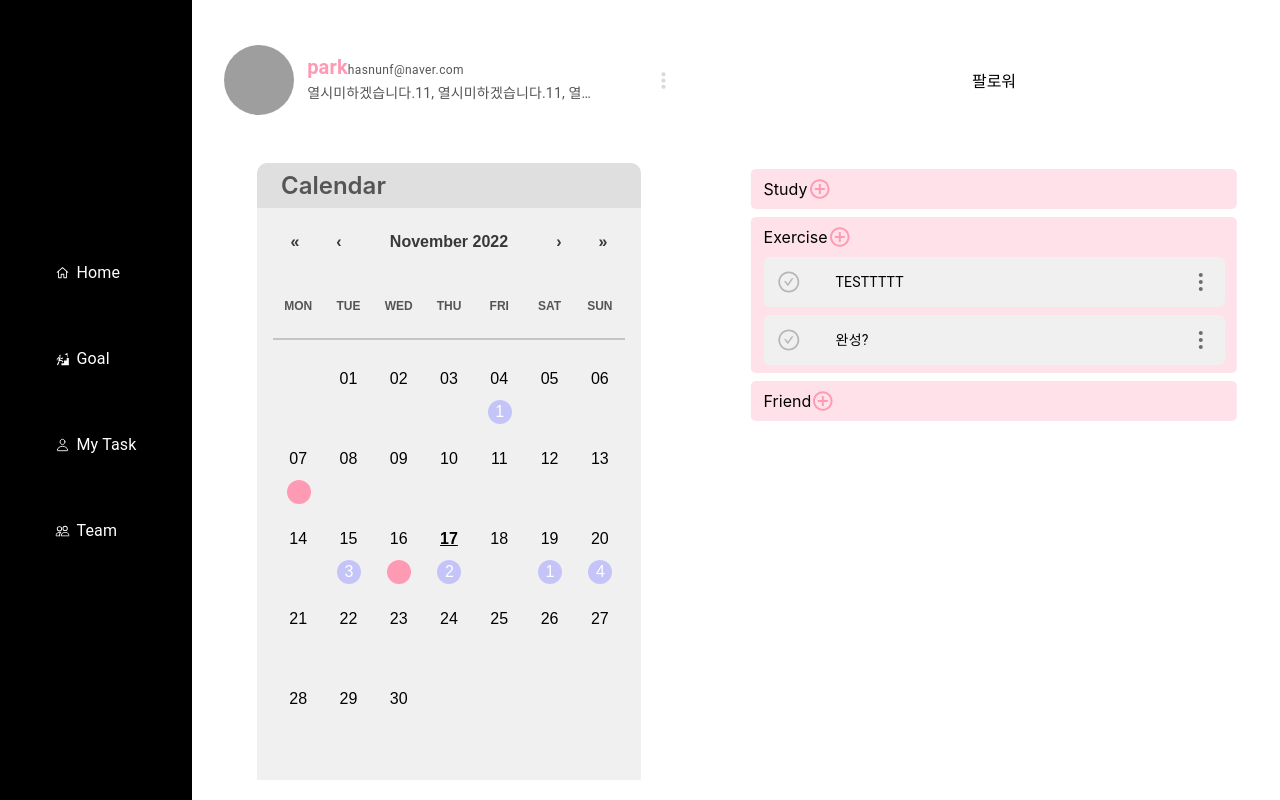
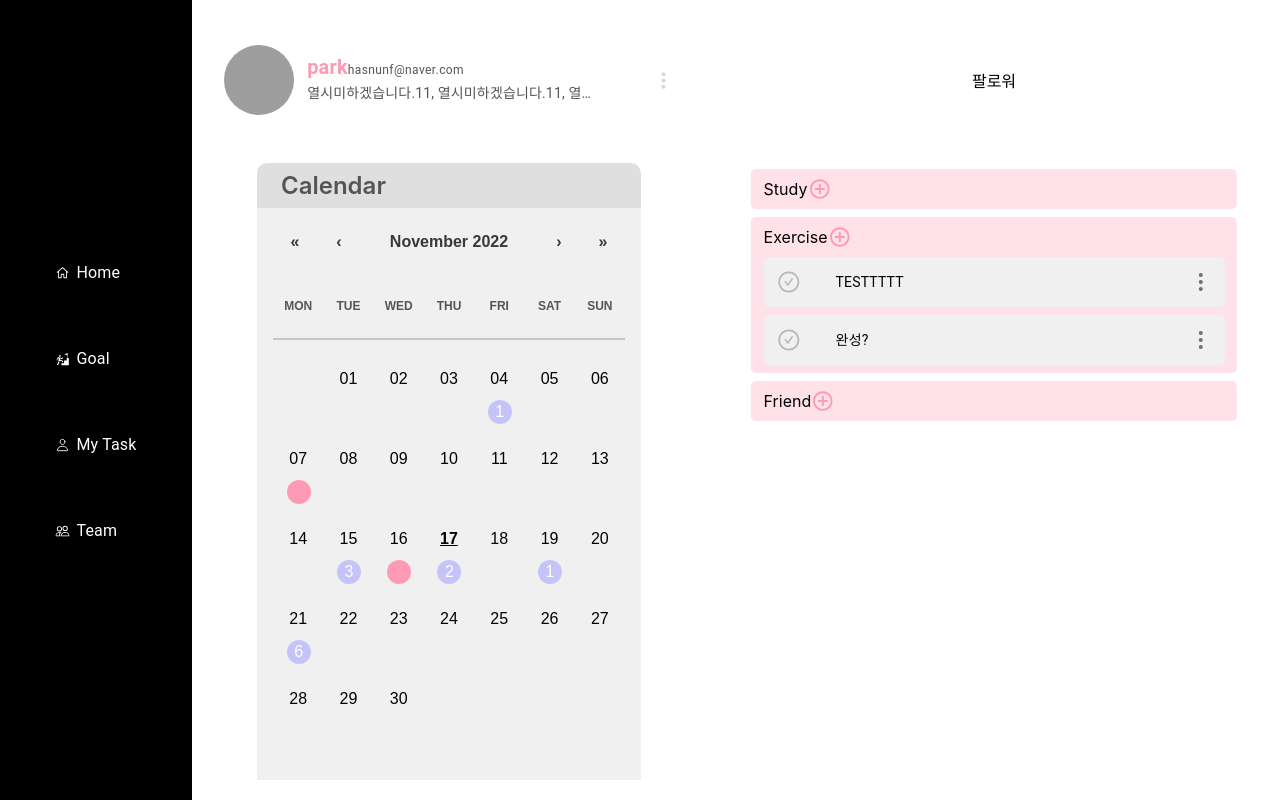
Before and after one commit to wannaseoji/ttodo, a React (Create React App) app: page /MyTask in a window 1280 px wide. Built offline with nearby package versions, Linux system fonts and the light colour scheme; grey boxes are pictures that could not be loaded.

Commit message:
graybox 컴포넌트화

```diff
--- a/src/assets/task-data.json
+++ b/src/assets/task-data.json
@@ -4,7 +4,7 @@
         "id": "wannaseo",
         "category": "Study",
         "title": "설계패턴 대면",
-        "date": "2022-11-20",
+        "date": "2022-11-21",
         "hour": "10",
         "minute": "30",
         "check": false
@@ -14,7 +14,7 @@
         "id": "wannaseo",
         "category": "Study",
         "title": "성공성공성공🍕",
-        "date": "2022-11-20",
+        "date": "2022-11-21",
         "hour": "23",
         "minute": "55",
         "check": false
@@ -24,7 +24,7 @@
         "id": "wannaseo",
         "category": "Friend",
         "title": "쉬는 시간",
-        "date": "2022-11-20",
+        "date": "2022-11-21",
         "hour": "none",
         "minute": "none",
         "check": false
@@ -34,7 +34,7 @@
         "id": "wannaseo",
         "category": "Friend",
         "title": "운동운동",
-        "date": "2022-11-20",
+        "date": "2022-11-21",
         "hour": "none",
         "minute": "none",
         "check": true
@@ -44,7 +44,7 @@
         "id": "wannaseo",
         "category": "Study",
         "title": "쉬는 시간22",
-        "date": "2022-11-20",
+        "date": "2022-11-21",
         "hour": "14",
         "minute": "45",
         "check": true
@@ -54,7 +54,7 @@
         "id": "wannaseo",
         "category": "Exercise",
         "title": "집 가는 시간",
-        "date": "2022-11-20",
+        "date": "2022-11-21",
         "hour": "19",
         "minute": "00",
         "check": false
@@ -150,7 +150,7 @@
         "check": false
     },
     {
-        "index": 16,
+        "index": 17,
         "id": "wannaseo",
         "category": "Exercise",
         "title": "완성?",
@@ -160,7 +160,7 @@
         "check": false
     },
     {
-        "index": 16,
+        "index": 18,
         "id": "wannaseo",
         "category": "Exercise",
         "title": "완성?",
@@ -170,7 +170,7 @@
         "check": false
     },
     {
-        "index": 16,
+        "index": 19,
         "id": "wannaseo",
         "category": "Exercise",
         "title": "완성?",
@@ -180,7 +180,7 @@
         "check": true
     },
     {
-        "index": 16,
+        "index": 20,
         "id": "wannaseo",
         "category": "Exercise",
         "title": "완성?",
@@ -190,7 +190,7 @@
         "check": true
     },
     {
-        "index": 16,
+        "index": 21,
         "id": "wannaseo",
         "category": "Exercise",
         "title": "완성?",
@@ -200,7 +200,7 @@
         "check": true
     },
     {
-        "index": 16,
+        "index": 22,
         "id": "wannaseo",
         "category": "Exercise",
         "title": "완성?",
@@ -210,7 +210,7 @@
         "check": false
     },
     {
-        "index": 16,
+        "index": 23,
         "id": "wannaseo",
         "category": "Exercise",
         "title": "완성?",
@@ -218,5 +218,25 @@
         "hour": "9",
         "minute": "45",
         "check": true
+    },
+    {
+        "index": 24,
+        "id": "wannaseo",
+        "category": "Exercise",
+        "title": "집 가는 시간",
+        "date": "2022-11-21",
+        "hour": "19",
+        "minute": "00",
+        "check": false
+    },
+    {
+        "index": 25,
+        "id": "wannaseo",
+        "category": "Exercise",
+        "title": "집 가는 시간",
+        "date": "2022-11-21",
+        "hour": "19",
+        "minute": "00",
+        "check": false
     }
 ]
--- a/src/components/CustomCalendar.js
+++ b/src/components/CustomCalendar.js
@@ -31,10 +31,7 @@ const CustomCalendar = ({tasks = [], value, onChange=f=>f}) => {
     )
 
     return (
-      <div className="calendar" style={{padding:"2px"}}>
-        <header style={{textAlign:"left", backgroundColor:"#DFDFDF", minWidth:"300px", width:"30vw", padding:"0.5em 0em",borderRadius:"10px 10px 0px 0px"}}><span style={{fontWeight:"600", paddingLeft:"1em", color:"#555555", fontSize:"1.5em"}}>Calendar</span></header>
-        <div style={{minWidth:"300px", width: "30vw", height: "70vh", backgroundColor:"#F0F0F0", borderRadius:"0px 0px 10px 10px"}}>
-          <Calendar
+      <Calendar style={{width: "100%", height: "100%", backgroundColor:"none", borderRadius:"0px 0px 10px 10px"}}
             onChange={onChange} // useState로 포커스 변경 시 현재 날짜 받아오기
             formatDay={(locale, date) => moment(date).format("DD")} // 날'일' 제외하고 숫자만 보이도록 설정
             value={value}
@@ -61,9 +58,6 @@ const CustomCalendar = ({tasks = [], value, onChange=f=>f}) => {
               );
             }}
           />
-        </div>
-      </div>
-
     );
 }
 
--- /dev/null
+++ b/src/components/GrayBox.js
@@ -0,0 +1,12 @@
+const GrayBox = ({boxname, title, children}) => {
+    return(
+        <div className={boxname} style={{padding:"2px"}}>
+            <header style={{textAlign:"left", backgroundColor:"#DFDFDF", minWidth:"300px", width:"30vw", padding:"0.5em 0em",borderRadius:"10px 10px 0px 0px"}}><span style={{fontWeight:"600", paddingLeft:"1em", color:"#555555", fontSize:"1.5em"}}>{title}</span></header>
+            <div style={{minWidth:"300px", width: "30vw", height: "70vh", backgroundColor:"#F0F0F0", borderRadius:"0px 0px 10px 10px"}}>
+                {children}
+            </div>
+        </div>
+    )
+}
+
+export default GrayBox;
--- a/src/components/timeline/CustomTimeline.js
+++ b/src/components/timeline/CustomTimeline.js
@@ -19,9 +19,7 @@ const CustomTimeLine = function({tasks=[]}){
     const hours = [0,1,2,3,4,5,6,7,8,9,10,11,12,13,14,15,16,17,18,19,20,21,22,23]
 
     return(
-        <div className="TodayAppointment" style={{padding:"2px"}}>
-            <header style={{textAlign:"left", backgroundColor:"#DFDFDF", minWidth:"300px", width:"30vw", padding:"0.5em 0em",borderRadius:"10px 10px 0px 0px"}}><span style={{fontWeight:"600", paddingLeft:"1em", color:"#555555", fontSize:"1.5em"}}>Today Appointment</span></header>
-            <Scrollbars style={{minWidth:"300px", width: "30vw", height: "70vh", backgroundColor:"#F0F0F0", borderRadius:"0px 0px 10px 10px"}}>
+        <Scrollbars style={{width: "100%", height: "100%", backgroundColor:"#F0F0F0", borderRadius:"0px 0px 10px 10px"}}>
             <Timeline align="left">
                 {
                     hours.map(
@@ -47,7 +45,6 @@ const CustomTimeLine = function({tasks=[]}){
                 </TimelineItem>
             </Timeline>
         </Scrollbars>
-        </div>
     );
 }
 
--- a/src/pages/Home.js
+++ b/src/pages/Home.js
@@ -8,6 +8,7 @@ import OptionsModal from "../components/modal/OptionsModal";
 import HomeTaskList from "../components/tasklist/HomeTaskList";
 import '../styles/linkButton.css';
 import Menu from "../components/Menu";
+import GrayBox from "../components/GrayBox.js"
 
 // const Home = () => {
 //     const [teamTask, setTeamTask] = useState(teamTaskData)
@@ -77,7 +78,9 @@ const Home = ({tasks, teamTask, teams, setTeamTask=f=>f, setTasks=f=>f, setTeams
             </div >
             <div className="box profile"><Profile /></div>
             <div className="box content">
-                <CustomTimeLine tasks={tasks} />
+                <GrayBox boxname="timeline" title="Today Appointment">
+                    <CustomTimeLine tasks={tasks} />
+                </GrayBox>
             </div>
             <div className="box follower">팔로워</div>
             <div className="box tasklist">
--- a/src/pages/MyTask.js
+++ b/src/pages/MyTask.js
@@ -9,6 +9,7 @@ import AddTaskModal from "../components/modal/AddTaskModal";
 import CategoryScrollList from "../components/tasklist/CategoryScrollList"
 import CustomCalendar from "../components/CustomCalendar";
 import Menu from "../components/Menu";
+import GrayBox from "../components/GrayBox"
 import '../styles/linkButton.css';
 
 const MyTask = ({tasks, teamTask, teams, setTeamTask=f=>f, setTasks=f=>f, setTeams=f=>f}) => {
@@ -82,7 +83,9 @@ const MyTask = ({tasks, teamTask, teams, setTeamTask=f=>f, setTasks=f=>f, setTea
             </div >
             <div className="box profile"><Profile/></div>
             <div className="box content">
-                <CustomCalendar tasks={tasks} value={selectedDate} onChange={onChange}/>
+                <GrayBox boxname="calendar" title="Calendar">
+                    <CustomCalendar tasks={tasks} value={selectedDate} onChange={onChange}/>
+                </GrayBox>
             </div>
             <div className="box follower">팔로워</div>
             <div className="box tasklist">
```
Lines whose indentation alone changed are shown as unchanged.
